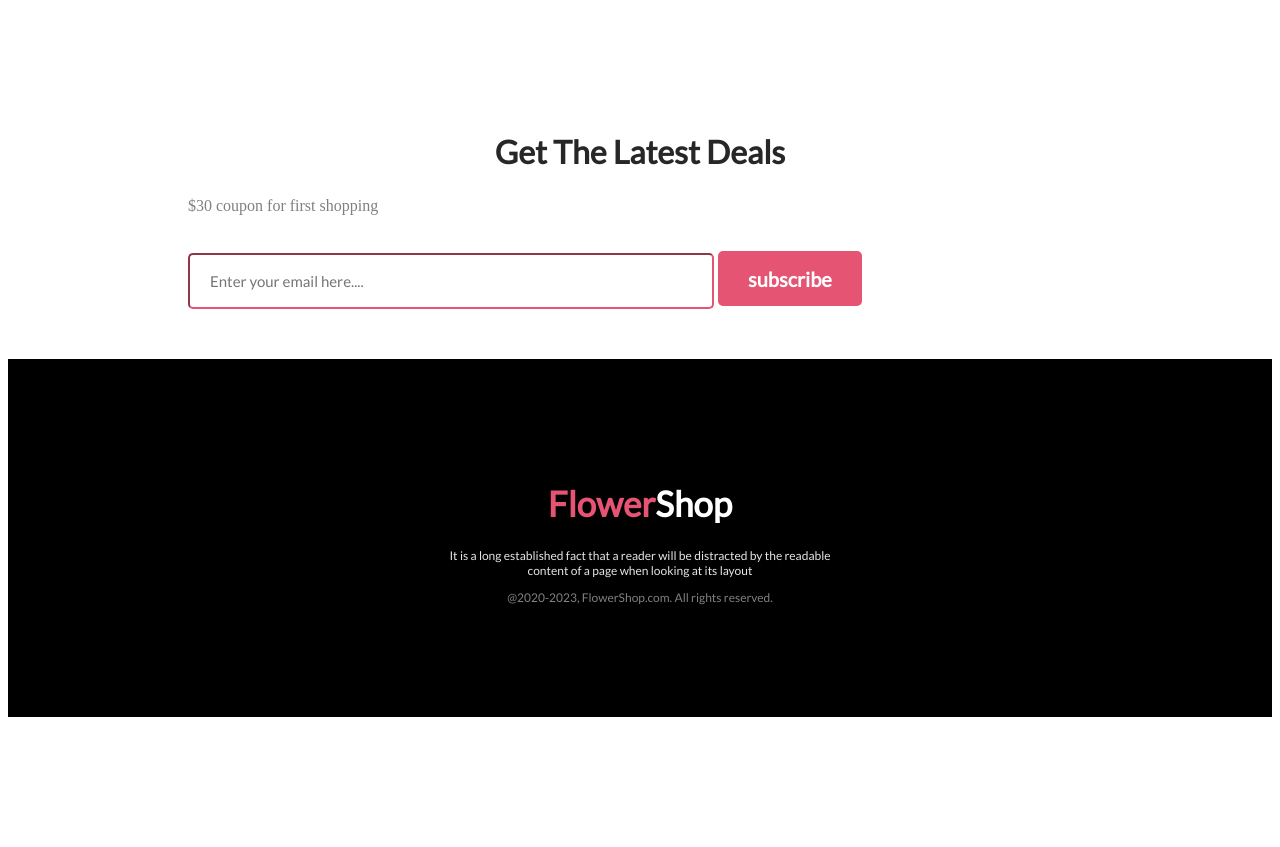
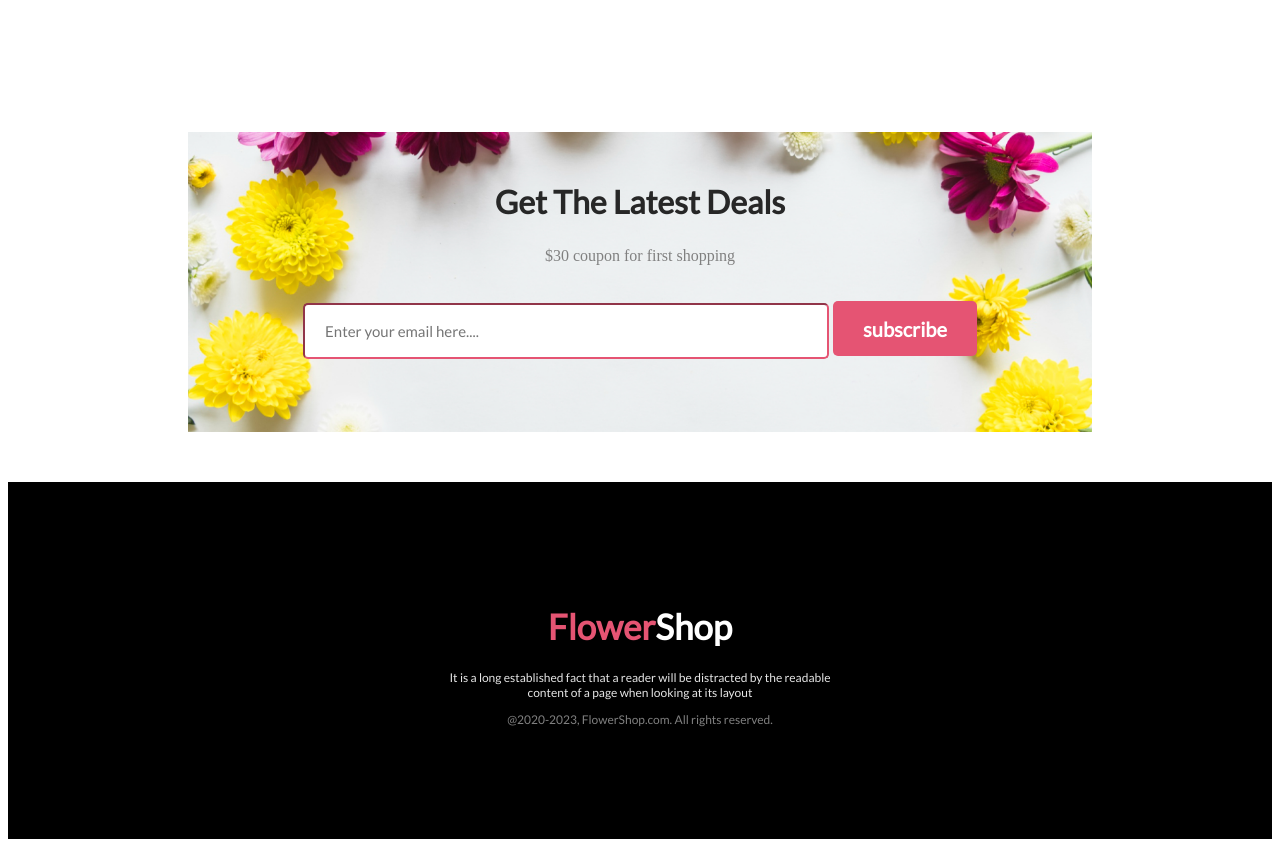
Before and after one commit to KhalidHussain500/Flower-shop-repo, a plain HTML site: page index.html in a window 1280 px wide. Shown: the part 2880-3727 px from the top of the page. Before the commit the page ends 3605 px from the top, so only its background shows below. Drawn offline with nearby package versions, Linux system fonts and the light colour scheme.

Commit message:
added style

```diff
--- a/index.html
+++ b/index.html
@@ -93,12 +93,12 @@
             </div>
         </section>
         <section class="cover-parent">
-            <div class="cover">
+            <div class="cover-banner">
                 <h1 style="color: #272727;text-align: center;
                 font-family: Lato;
                 font-size: 32px;
                 font-style: normal;
-                font-weight: 900;">Get The Latest Deals</h1>
+                font-weight: 900; padding-top: 50px;">Get The Latest Deals</h1>
                 <p style="color: gray; padding-bottom: 20px;">$30 coupon for first shopping</p>
                 <input class="email" type="email" placeholder="Enter your email here....">
                 <input class="btn" type="submit" value="subscribe">
--- a/styles/style.css
+++ b/styles/style.css
@@ -174,8 +174,15 @@
 .cover-parent{
     padding: 50px 180px 50px 180px;
 }
-.cover{
-    /*  */
+.cover-banner{
+    background-image: url('../Flower Asset/Rectangle\ 9.png');
+    background-position:center;
+    background-size:cover;
+    background-repeat: no-repeat;
+    width: 100%;
+    height: 300px;
+    text-align: center;
+    align-items: center;
 }
 .email{
     font-size: 15px;
```
